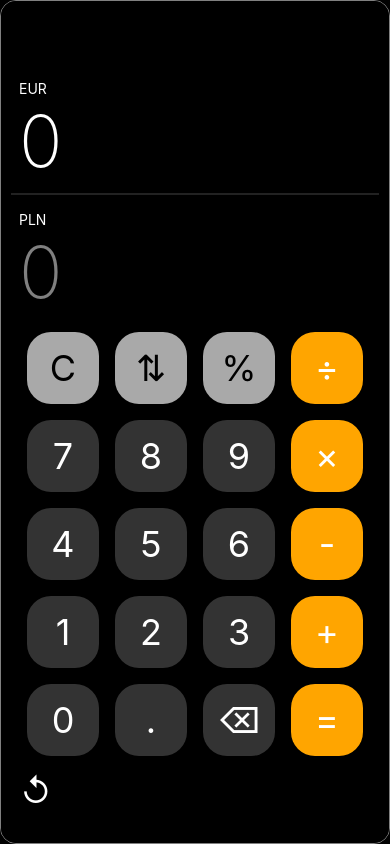
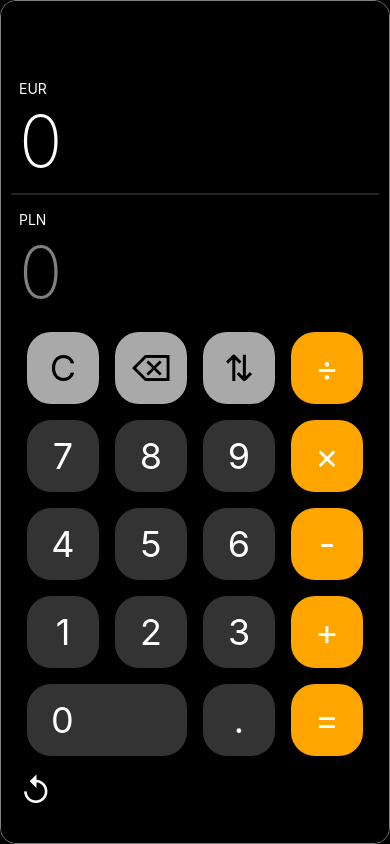
Before and after one commit to begiedz/currency-calculator, a React Native app: screen / in a window 390 px wide. Built offline with nearby package versions, Linux system fonts and the light colour scheme; no server answers.

Commit message:
update numpad

```diff
--- a/components/Button.tsx
+++ b/components/Button.tsx
@@ -7,17 +7,17 @@ interface ButtonProps {
   isPrimary?: boolean;
   isSecondary?: boolean;
   isDarkText?: boolean;
+  isWide?: boolean
 }
 
-export default function Button({ title, onPress, isPrimary, isSecondary, isDarkText }: ButtonProps) {
+export default function Button({ title, onPress, isPrimary, isSecondary, isWide, isDarkText }: ButtonProps) {
 
   return (
     <TouchableOpacity style={
-      isPrimary ?
-        buttonStyles.buttonPrimary :
-        isSecondary ?
-          buttonStyles.buttonSecondary :
-          buttonStyles.button}
+      isPrimary ? buttonStyles.buttonPrimary
+        : isSecondary ? buttonStyles.buttonSecondary
+          : isWide ? buttonStyles.buttonWide
+            : buttonStyles.button}
       onPress={onPress}>
       <Text style={!isDarkText ?
         buttonStyles.buttonTextLight : buttonStyles.buttonTextDark}>
--- a/components/Numpad.tsx
+++ b/components/Numpad.tsx
@@ -11,7 +11,6 @@ const Numpad = () => {
     baseNumber,
     setBaseNumber,
     targetNumber,
-    setTargetNumber,
     operation,
     setOperation,
     operationNumber,
@@ -22,7 +21,7 @@ const Numpad = () => {
     if (baseNumber === '0') {
       setBaseNumber(buttonValue)
     }
-    else if (baseNumber.length < 10) {
+    else if (baseNumber.length < 12) {
       setBaseNumber(baseNumber + buttonValue)
     }
   }
@@ -48,11 +47,11 @@ const Numpad = () => {
 
   const getResult = () => {
     const result =
-      operation === '+' ? parseFloat(operationNumber) + parseFloat(baseNumber) :
-        operation === '-' ? parseFloat(operationNumber) - parseFloat(baseNumber) :
-          operation === '*' ? parseFloat(operationNumber) * parseFloat(baseNumber) :
-            operation === '/' ? parseFloat(operationNumber) / parseFloat(baseNumber) :
-              operation === '%' ? parseFloat(baseNumber) * 0.01 : 0;
+      operation === '+' ? parseFloat(operationNumber) + parseFloat(baseNumber)
+        : operation === '-' ? parseFloat(operationNumber) - parseFloat(baseNumber)
+          : operation === '*' ? parseFloat(operationNumber) * parseFloat(baseNumber)
+            : operation === '/' ? parseFloat(operationNumber) / parseFloat(baseNumber)
+              : 0;
     setBaseNumber(result.toString());
   };
 
@@ -66,8 +65,8 @@ const Numpad = () => {
     <View style={numpadStyles.numpad}>
       <View style={numpadStyles.row}>
         <Button title='C' isSecondary isDarkText onPress={() => handleClear()} />
+        <Button title='⌫' isSecondary isDarkText onPress={() => handleBackspace()} />
         <Button title='⇅' isSecondary isDarkText onPress={() => handleSwap(targetNumber)} />
-        <Button title='%' isSecondary isDarkText onPress={() => alert('Implementing functionality')} />
         <Button title='÷' isPrimary onPress={() => handleOperation('/')} />
       </View>
 
@@ -93,9 +92,8 @@ const Numpad = () => {
       </View>
 
       <View style={numpadStyles.row}>
-        <Button title='0' onPress={() => handleNumberPress('0')} />
+        <Button title='0' isWide onPress={() => handleNumberPress('0')} />
         <Button title='.' onPress={() => handleNumberPress('.')} />
-        <Button title='⌫' onPress={() => handleBackspace()} />
         <Button title='=' isPrimary onPress={() => getResult()} />
       </View>
     </View>
--- a/styles/Styles.tsx
+++ b/styles/Styles.tsx
@@ -68,6 +68,16 @@ export const buttonStyles = StyleSheet.create({
     backgroundColor: 'darkgray',
     justifyContent: 'center',
     alignItems: 'center',
+  },
+
+  buttonWide: {
+    width: 160,
+    height: 72,
+    borderRadius: 24,
+    backgroundColor: '#333',
+    justifyContent: 'center',
+    alignItems: 'flex-start',
+    paddingLeft: 24
   },
 
   buttonTextDark: {
```
